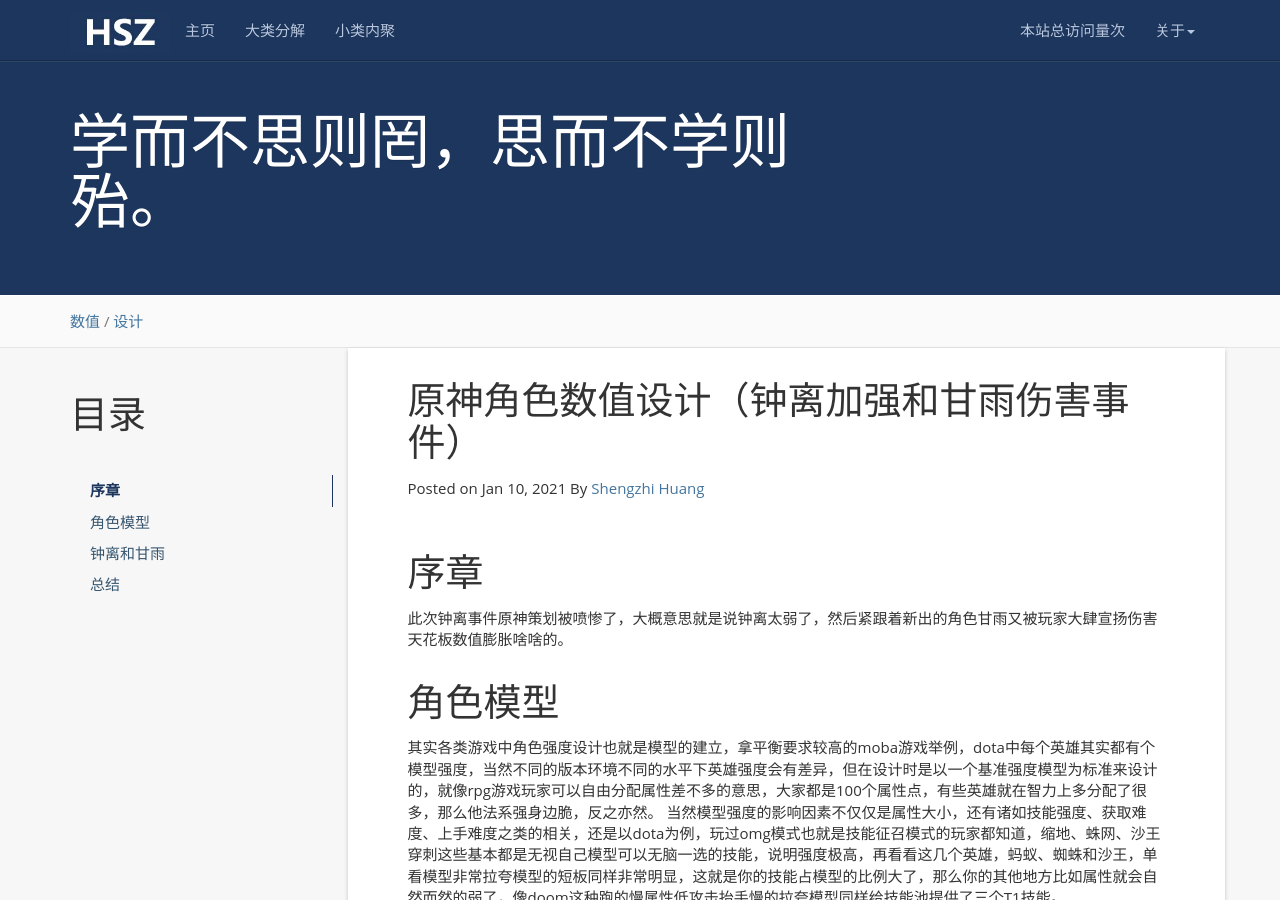
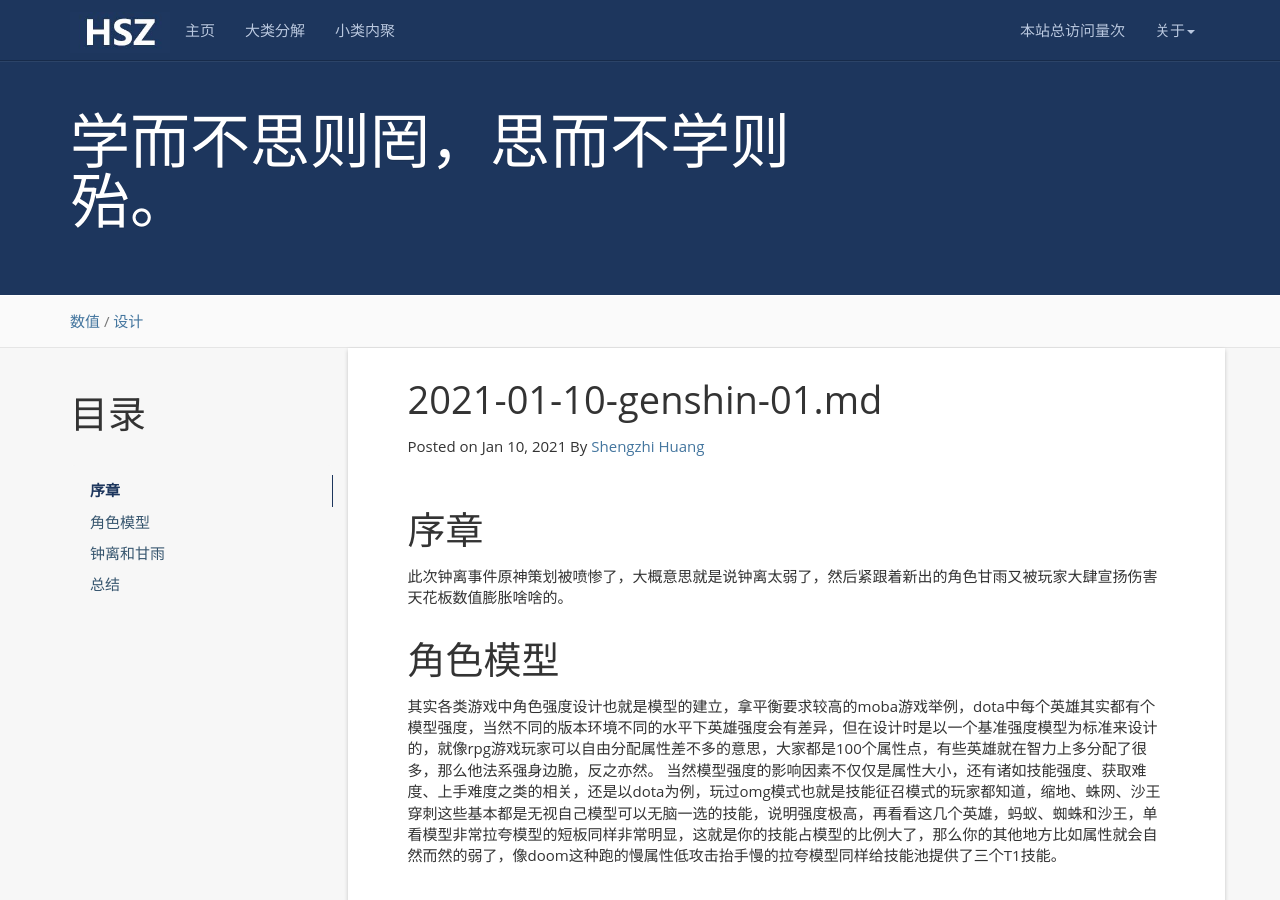
Before and after one commit to hsz19941021/hsz19941021.github.io, a Jekyll site: the page built from _posts/2021-01-10-genshin-01.md, in a window 1280 px wide and 900 px high. Built offline with Jekyll 4.4.1, drawn with Linux system fonts in a browser that asks for light colours; nearby versions of some CDN libraries; a script that is not in the unit is left out; comment, search, counter and statistics services are not loaded.

Commit message:
修改文件: _posts/2021-01-10-genshin-01.md

```diff
--- a/_posts/2021-01-10-genshin-01.md
+++ b/_posts/2021-01-10-genshin-01.md
@@ -1,6 +1,6 @@
 ---
 layout: post
-title: 原神角色数值设计（钟离加强和甘雨伤害事件）
+title: 2021-01-10-genshin-01.md
 date:   2021-01-10
 categories: 数值
 tag: 设计
```
